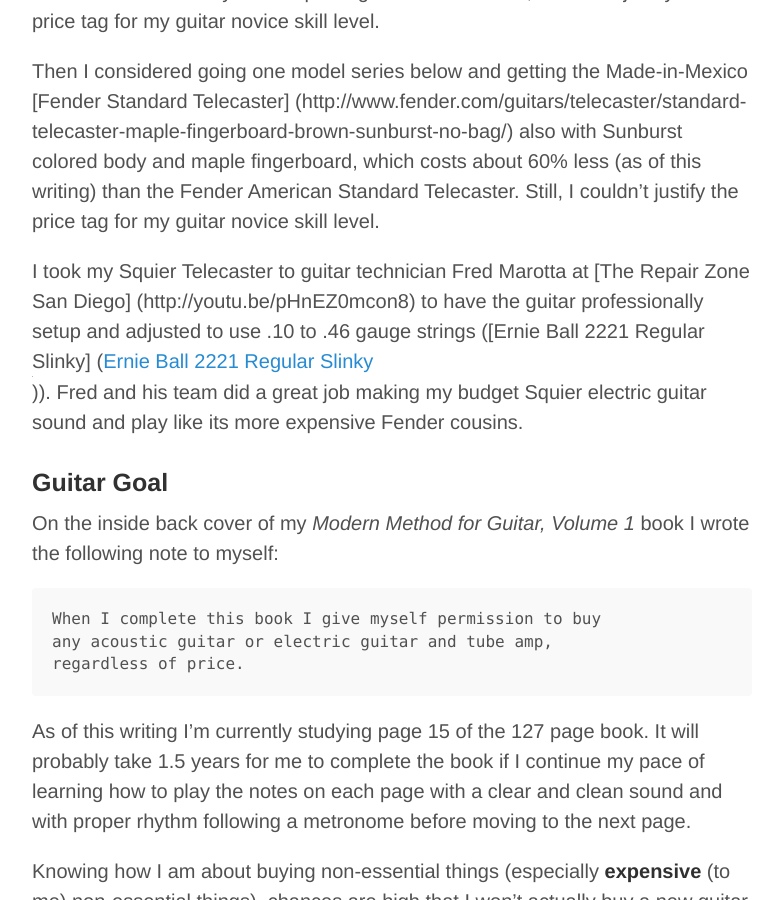
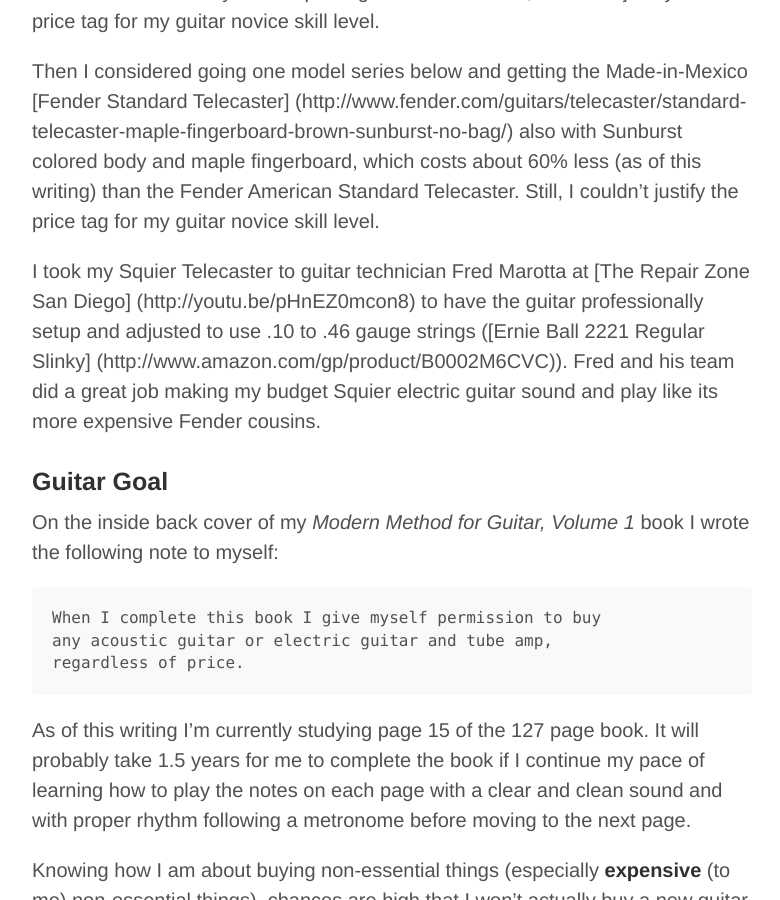
Before and after one commit to raywritescode/raywritescode.github.io, a Jekyll site: the page built from _posts/2014-10-06-book-review-minus-three-guitars.md, in a window 1280 px wide and 900 px high, scrolled down 2445 px. Shown: the whole window, without its empty margins (248-1028 px from the left). Built offline with Jekyll 4.4.1, drawn with Linux system fonts in a browser that asks for light colours; Markdown is read by kramdown in place of the engine named in the settings; comment, search, counter and statistics services are not loaded.

Commit message:
book-review-minus-three-guitars.md - Updated. Fixed broken URL link on line 57

```diff
--- a/_posts/2014-10-06-book-review-minus-three-guitars.md
+++ b/_posts/2014-10-06-book-review-minus-three-guitars.md
@@ -54,7 +54,7 @@ Before buying the Squier Affinity Telecaster I had my eyes set on the [Fender Am
 
 Then I considered going one model series below and getting the Made-in-Mexico [Fender Standard Telecaster] (http://www.fender.com/guitars/telecaster/standard-telecaster-maple-fingerboard-brown-sunburst-no-bag/) also with Sunburst colored body and maple fingerboard, which costs about 60% less (as of this writing) than the Fender American Standard Telecaster. Still, I couldn't justify the price tag for my guitar novice skill level.
 
-I took my Squier Telecaster to guitar technician Fred Marotta at [The Repair Zone San Diego] (http://youtu.be/pHnEZ0mcon8) to have the guitar professionally setup and adjusted to use .10 to .46 gauge strings ([Ernie Ball 2221 Regular Slinky] (<a href="http://www.amazon.com/gp/product/B0002M6CVC/ref=as_li_tl?ie=UTF8&camp=1789&creative=9325&creativeASIN=B0002M6CVC&linkCode=as2&tag=6767151-20&linkId=M4PLQB454SHQLKZ3">Ernie Ball 2221 Regular Slinky</a><img src="http://ir-na.amazon-adsystem.com/e/ir?t=6767151-20&l=as2&o=1&a=B0002M6CVC" width="1" height="1" border="0" alt="" style="border:none !important; margin:0px !important;" />)). Fred and his team did a great job making my budget Squier electric guitar sound and play like its more expensive Fender cousins.
+I took my Squier Telecaster to guitar technician Fred Marotta at [The Repair Zone San Diego] (http://youtu.be/pHnEZ0mcon8) to have the guitar professionally setup and adjusted to use .10 to .46 gauge strings ([Ernie Ball 2221 Regular Slinky] (http://www.amazon.com/gp/product/B0002M6CVC)). Fred and his team did a great job making my budget Squier electric guitar sound and play like its more expensive Fender cousins.
 
 ### Guitar Goal
 
```
